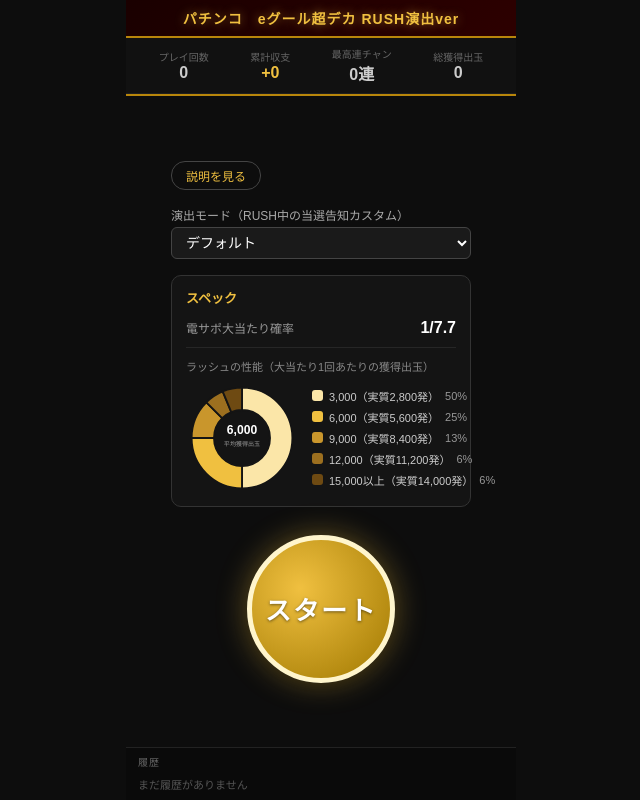
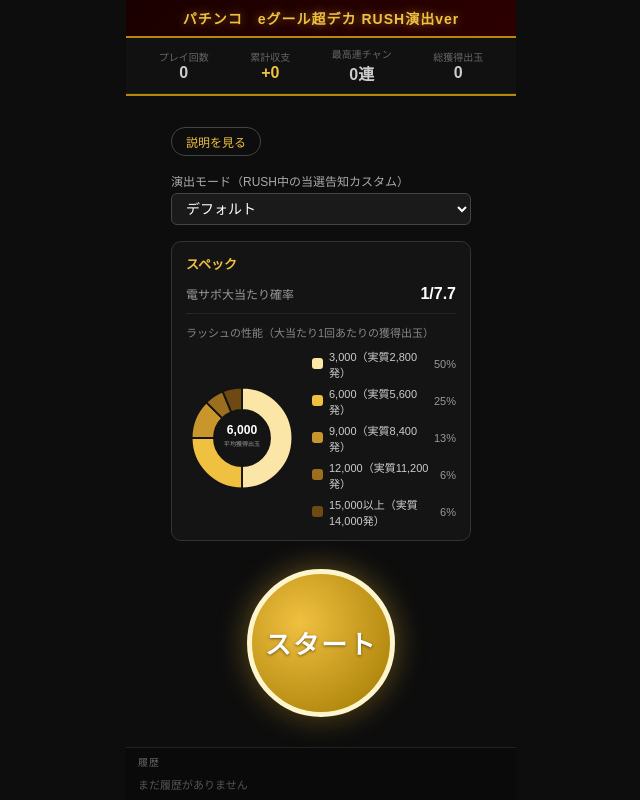
Before and after one commit to wwi195/pachinko-simulator-ghouldeka-rush, a website with bundled scripts: page index.html in a window 1280 px wide. Shown: the whole page, without its empty margins (319-959 px from the left). Built offline with nearby package versions, Linux system fonts and the light colour scheme.

Commit message:
fix: スペックパネルの円グラフ凡例が右にはみ出すバグを修正
.spec-legend-labelにwhite-space:nowrapを指定していたため、「15,000以上
（実質14,000発）」のように長いラベルがパネル右端を突き抜けていた。
ラベル側をflex:1+min-width:0で折り返し可能にし、値側だけ
flex-shrink:0で固定幅を維持するよう修正。

Co-Authored-By: Claude Sonnet 5 <noreply@anthropic.com>

```diff
--- a/style.css
+++ b/style.css
@@ -380,8 +380,8 @@ body {
   border-radius: 3px;
   flex-shrink: 0;
 }
-.spec-legend-label { font-size: 11px; color: #ccc; white-space: nowrap; }
-.spec-legend-value { font-size: 11px; color: #999; margin-left: auto; white-space: nowrap; }
+.spec-legend-label { font-size: 11px; color: #ccc; flex: 1; min-width: 0; }
+.spec-legend-value { font-size: 11px; color: #999; flex-shrink: 0; white-space: nowrap; }
 
 select {
   width: 100%;
```
